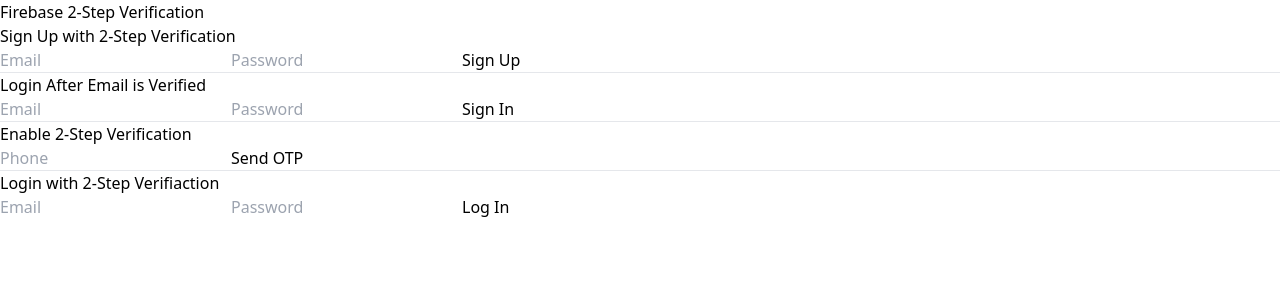
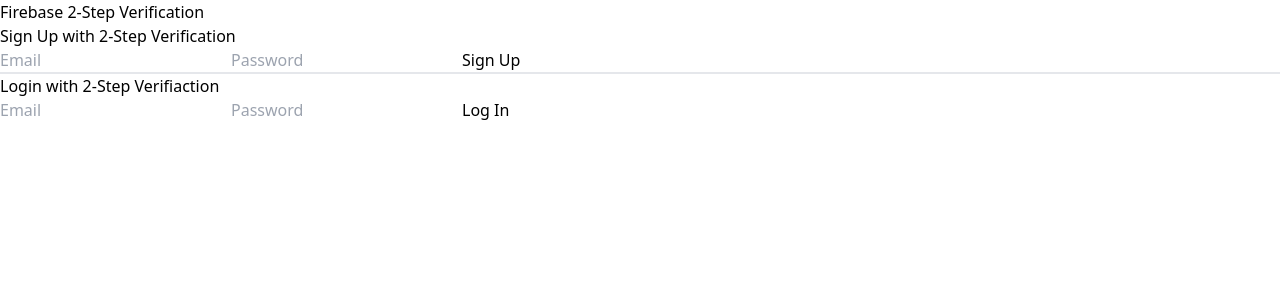
Before and after one commit to AnushkaSamaranayake/tfa4, a React (Vite) app: page / in a window 1280 px wide. Shown: the top 300 px of the page. Built offline with nearby package versions, Linux system fonts and the light colour scheme.

Commit message:
changed some conditions

```diff
--- a/src/components/Signup.jsx
+++ b/src/components/Signup.jsx
@@ -17,6 +17,7 @@
     const [otpSent, setOtpSent] = useState(false);
     const [otp, setOtp] = useState('');
     const [verificatiionId, setVerificationId] = useState('');
+    const [signedUp, setSignedUp] = useState(false);
 
     const handleSignUp = async () => {
         try {
@@ -25,6 +26,7 @@
 
             await sendEmailVerification(user);
             alert("Verification Email sent. Please Verify the Email.");
+            setSignedUp(true);
 
             auth.signOut();
         } catch (error) {
@@ -37,6 +39,7 @@
         try {
             const userCredential = await signInWithEmailAndPassword(auth, email, password);
             alert('Successfully logged in')
+
         } catch (error) {
             console.log('Login error', error)
             alert('Login Error')
@@ -102,6 +105,8 @@
 
             <hr />
 
+            {signedUp && (
+                <>
                     <h2 className='mt-5'>Login After Email is Verified</h2>
                     <input className='border mr-4 px-2 mt-5' type="email" placeholder='Email' onChange={e => setEmail(e.target.value)} />
                     <input className='border mr-4 px-2 mt-5' type="password" placeholder='Password' onChange={e => setPassword(e.target.value)} />
@@ -112,6 +117,8 @@
                     <h2 className='mt-5'>Enable 2-Step Verification</h2>
                     <input className='border mr-4 px-2 mt-5' type="tel" placeholder='Phone' onChange={e => setPhone(e.target.value)} />
                     <button onClick={checkEmailVerifiedAndSendOTP} className='border px-2 py-1 rounded-md'>Send OTP</button>
+                </>
+            )}
 
             <hr />
 
```
Lines whose indentation alone changed are shown as unchanged.
